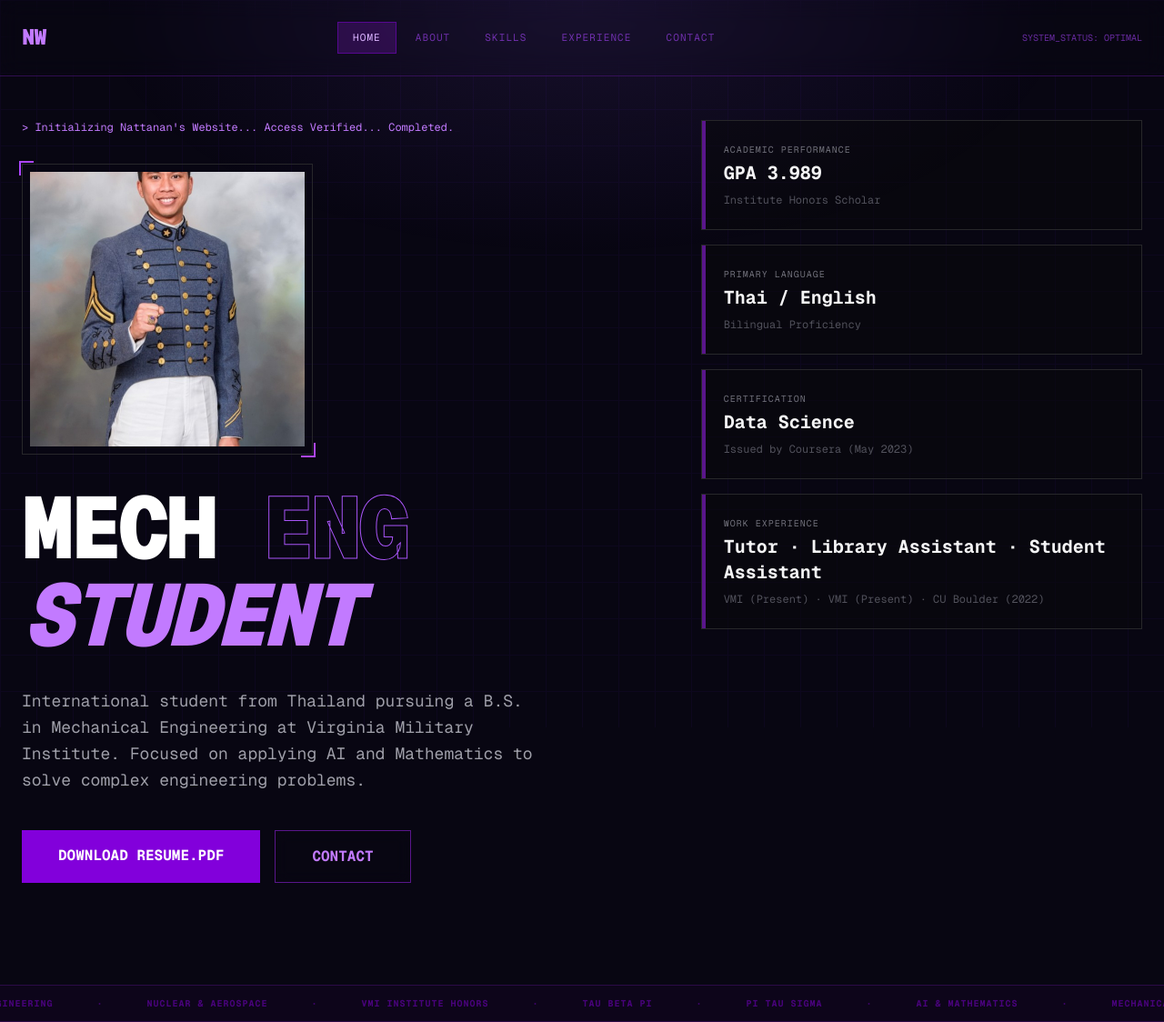
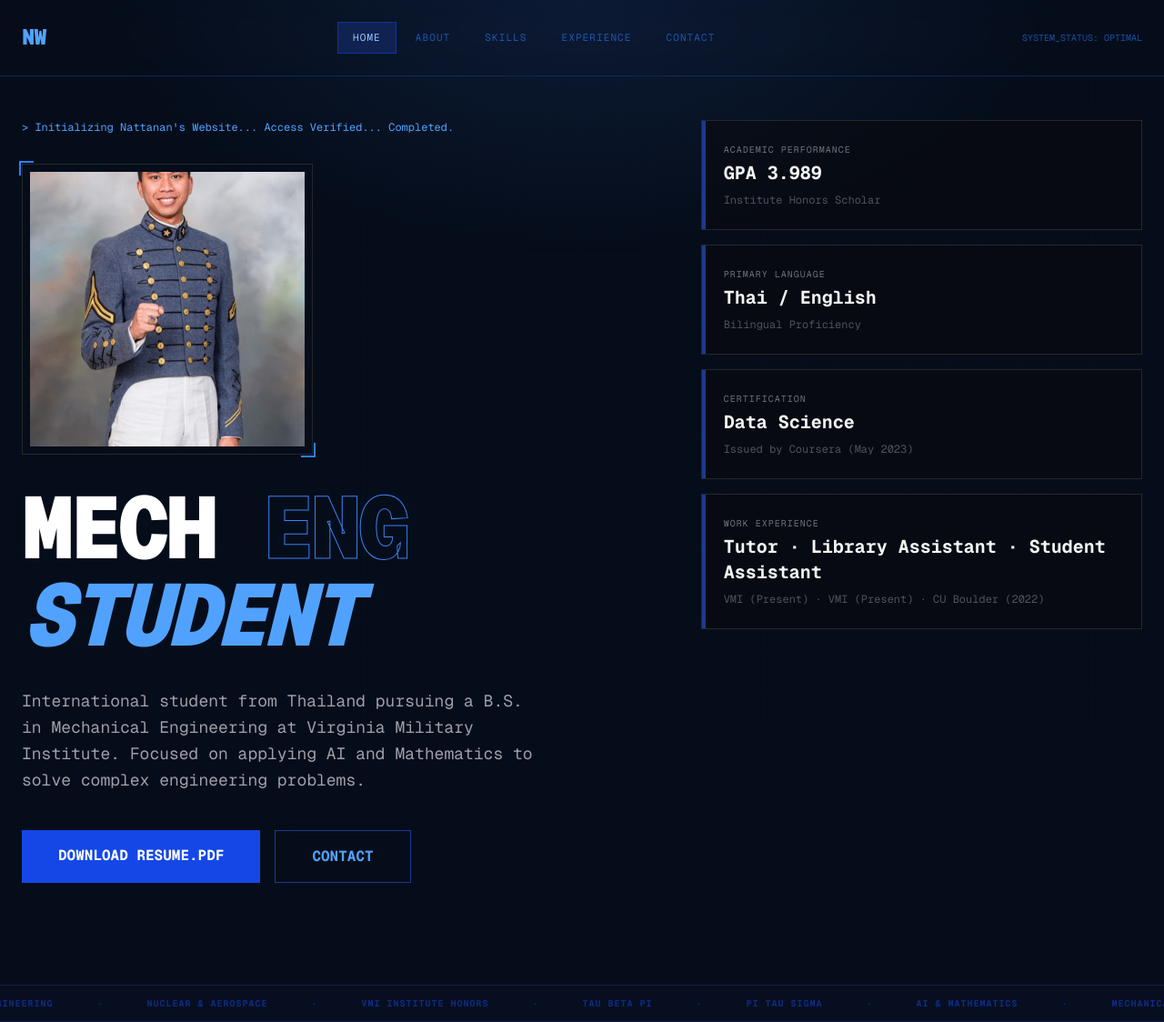
Before and after one commit to kafaak456-prog/nattanan-portfolio_101, a Next.js app: page / in a window 1280 px wide. Shown: the whole page at 91% size. Built offline with nearby package versions, Linux system fonts and the light colour scheme.

Commit message:
Change color scheme from purple to blue

```diff
--- a/app/page.tsx
+++ b/app/page.tsx
@@ -36,26 +36,26 @@ export default function Home() {
 ];
 
   return (
-    <main className="min-h-screen bg-[#080612] text-white font-mono selection:bg-purple-500/50 overflow-x-hidden">
+    <main className="min-h-screen bg-[#060d1a] text-white font-mono selection:bg-blue-500/50 overflow-x-hidden">
 
       {/* Animated Grid Background */}
       <div
         className="fixed inset-0 z-0 opacity-15"
         style={{
-          backgroundImage: `linear-gradient(#2e1065 1px, transparent 1px), linear-gradient(90deg, #2e1065 1px, transparent 1px)`,
+          backgroundImage: `linear-gradient(#0c1a3a 1px, transparent 1px), linear-gradient(90deg, #0c1a3a 1px, transparent 1px)`,
           backgroundSize: '40px 40px'
         }}
       />
 
-      {/* Purple ambient glow */}
+      {/* Blue ambient glow */}
       <div className="fixed inset-0 z-0 pointer-events-none"
-        style={{ background: 'radial-gradient(ellipse 60% 50% at 50% 0%, rgba(139,92,246,0.12) 0%, transparent 70%)' }} />
+        style={{ background: 'radial-gradient(ellipse 60% 50% at 50% 0%, rgba(59,130,246,0.12) 0%, transparent 70%)' }} />
 
       {/* NAV */}
-      <nav className="relative z-10 p-6 flex justify-between items-center max-w-7xl mx-auto border-b border-purple-900/50 backdrop-blur-md">
+      <nav className="relative z-10 p-6 flex justify-between items-center max-w-7xl mx-auto border-b border-blue-900/50 backdrop-blur-md">
         <div className="group cursor-crosshair">
-          <span className="text-purple-400 font-black tracking-tighter text-2xl group-hover:hidden">NW</span>
-          <span className="hidden group-hover:inline text-purple-300 font-black tracking-tighter text-2xl">NATTANAN_WEERAPONG</span>
+          <span className="text-blue-400 font-black tracking-tighter text-2xl group-hover:hidden">NW</span>
+          <span className="hidden group-hover:inline text-blue-300 font-black tracking-tighter text-2xl">NATTANAN_WEERAPONG</span>
         </div>
 
         {/* Nav links */}
@@ -66,8 +66,8 @@ export default function Home() {
               onClick={() => setActiveSection(s)}
               className={`px-4 py-2 uppercase tracking-widest transition-all ${
                 activeSection === s
-                  ? "text-purple-300 bg-purple-900/40 border border-purple-700/50"
-                  : "text-purple-500/60 hover:text-purple-300 hover:bg-purple-900/20 border border-transparent"
+                  ? "text-blue-300 bg-blue-900/40 border border-blue-700/50"
+                  : "text-blue-500/60 hover:text-blue-300 hover:bg-blue-900/20 border border-transparent"
               }`}
             >
               {s}
@@ -75,7 +75,7 @@ export default function Home() {
           ))}
         </div>
 
-        <div className="text-[10px] text-purple-500/70 animate-pulse">SYSTEM_STATUS: OPTIMAL</div>
+        <div className="text-[10px] text-blue-500/70 animate-pulse">SYSTEM_STATUS: OPTIMAL</div>
       </nav>
 
       {/* Mobile nav */}
@@ -86,8 +86,8 @@ export default function Home() {
             onClick={() => setActiveSection(s)}
             className={`px-3 py-1.5 text-[10px] uppercase tracking-widest whitespace-nowrap transition-all border ${
               activeSection === s
-                ? "text-purple-300 bg-purple-900/40 border-purple-700/50"
-                : "text-purple-600/60 border-transparent"
+                ? "text-blue-300 bg-blue-900/40 border-blue-700/50"
+                : "text-blue-600/60 border-transparent"
             }`}
           >
             {s}
@@ -102,12 +102,12 @@ export default function Home() {
           <div className="grid grid-cols-1 lg:grid-cols-12 gap-12">
             <div className="lg:col-span-7 space-y-10">
               <section>
-                <div className="text-purple-400 text-xs mb-8">
+                <div className="text-blue-400 text-xs mb-8">
                   {'>'} {text}<span className="animate-ping">_</span>
                 </div>
 
                 {/* Photo */}
-                <div className="relative w-64 h-64 md:w-80 md:h-80 mb-8 border border-zinc-800 p-2 group hover:border-purple-500/50 transition-colors">
+                <div className="relative w-64 h-64 md:w-80 md:h-80 mb-8 border border-zinc-800 p-2 group hover:border-blue-500/50 transition-colors">
                   <div className="w-full h-full relative overflow-hidden bg-zinc-950">
                     <Image
                       src="/Nattanan_Weerapong_Profile.jpg"
@@ -115,17 +115,17 @@ export default function Home() {
                       fill
                       className="object-cover transition-all duration-700 ease-in-out group-hover:scale-105"
                     />
-                    <div className="absolute inset-0 bg-gradient-to-t from-purple-950/60 to-transparent opacity-0 group-hover:opacity-100 transition-opacity" />
+                    <div className="absolute inset-0 bg-gradient-to-t from-blue-950/60 to-transparent opacity-0 group-hover:opacity-100 transition-opacity" />
                   </div>
-                  <div className="absolute -top-1 -left-1 w-4 h-4 border-t-2 border-l-2 border-purple-500"></div>
-                  <div className="absolute -bottom-1 -right-1 w-4 h-4 border-b-2 border-r-2 border-purple-500"></div>
+                  <div className="absolute -top-1 -left-1 w-4 h-4 border-t-2 border-l-2 border-blue-500"></div>
+                  <div className="absolute -bottom-1 -right-1 w-4 h-4 border-b-2 border-r-2 border-blue-500"></div>
                 </div>
 
                 <h1 className="text-6xl md:text-8xl font-black tracking-tighter uppercase leading-none mt-6">
                   Mech{' '}
-                  <span className="text-transparent" style={{ WebkitTextStroke: '1px #a855f7' }}>Eng</span>
+                  <span className="text-transparent" style={{ WebkitTextStroke: '1px #3b82f6' }}>Eng</span>
                   <br />
-                  <span className="text-purple-400 italic">Student</span>
+                  <span className="text-blue-400 italic">Student</span>
                 </h1>
 
                 <p className="mt-8 text-zinc-400 text-lg max-w-xl leading-relaxed">
@@ -138,13 +138,13 @@ export default function Home() {
                 <a
                   href="/Nattanan_Weerapong_Resume.pdf"
                   download="Nattanan_Weerapong_Resume.pdf"
-                  className="relative px-10 py-4 bg-purple-700 hover:bg-purple-500 text-white font-bold uppercase transition-all hover:shadow-[0_0_30px_#a855f7] active:scale-95 text-center"
+                  className="relative px-10 py-4 bg-blue-700 hover:bg-blue-500 text-white font-bold uppercase transition-all hover:shadow-[0_0_30px_#3b82f6] active:scale-95 text-center"
                 >
                   Download Resume.pdf
                 </a>
                 <a
                   href="mailto:weerapongn27@vmi.edu"
-                  className="px-10 py-4 border border-purple-900 hover:border-purple-400 text-purple-400 font-bold uppercase transition-all backdrop-blur-sm text-center"
+                  className="px-10 py-4 border border-blue-900 hover:border-blue-400 text-blue-400 font-bold uppercase transition-all backdrop-blur-sm text-center"
                 >
                   Contact
                 </a>
@@ -180,7 +180,7 @@ export default function Home() {
               <InfoCard title="// concentrations & minors">
                 <div className="flex flex-wrap gap-2 mt-1">
                   {["Nuclear Engineering", "Aerospace Engineering", "Mathematics (minor)", "Physics (minor)"].map(t => (
-                    <span key={t} className="px-3 py-1 text-[11px] uppercase tracking-wider border border-purple-800/60 text-purple-300 bg-purple-950/40">{t}</span>
+                    <span key={t} className="px-3 py-1 text-[11px] uppercase tracking-wider border border-blue-800/60 text-blue-300 bg-blue-950/40">{t}</span>
                   ))}
                 </div>
               </InfoCard>
@@ -208,11 +208,11 @@ export default function Home() {
                 <div key={s.name} className="space-y-2">
                   <div className="flex justify-between text-[12px]">
                     <span className="text-zinc-300">{s.name}</span>
-                    <span className="text-purple-400 font-mono">{s.pct}%</span>
+                    <span className="text-blue-400 font-mono">{s.pct}%</span>
                   </div>
                   <div className="h-[3px] bg-zinc-800 w-full overflow-hidden">
                     <div
-                      className="h-full bg-gradient-to-r from-purple-700 to-purple-400 transition-all duration-1000 ease-out"
+                      className="h-full bg-gradient-to-r from-blue-700 to-blue-400 transition-all duration-1000 ease-out"
                       style={{ width: barsAnimated ? `${s.pct}%` : '0%' }}
                     />
                   </div>
@@ -220,10 +220,10 @@ export default function Home() {
               ))}
             </div>
             <div className="mt-8">
-              <div className="text-[10px] text-purple-500/70 uppercase tracking-widest mb-4">// tools & software</div>
+              <div className="text-[10px] text-blue-500/70 uppercase tracking-widest mb-4">// tools & software</div>
               <div className="flex flex-wrap gap-2">
                 {["MATLAB", "Python", "SolidWorks", "Git", "Next.js", "Microsoft Office"].map(t => (
-                  <span key={t} className="px-3 py-1.5 text-[11px] uppercase tracking-wider border border-purple-800/50 text-purple-300 bg-purple-950/30 hover:border-purple-400 transition-colors cursor-default">{t}</span>
+                  <span key={t} className="px-3 py-1.5 text-[11px] uppercase tracking-wider border border-blue-800/50 text-blue-300 bg-blue-950/30 hover:border-blue-400 transition-colors cursor-default">{t}</span>
                 ))}
               </div>
             </div>
@@ -236,8 +236,8 @@ export default function Home() {
             <SectionHeader tag="03" title="Experience" />
             <div className="grid grid-cols-1 md:grid-cols-2 gap-8">
               <div>
-                <div className="text-[10px] text-purple-500/70 uppercase tracking-widest mb-6">// work history</div>
-                <div className="space-y-6 border-l border-purple-900/60 pl-6">
+                <div className="text-[10px] text-blue-500/70 uppercase tracking-widest mb-6">// work history</div>
+                <div className="space-y-6 border-l border-blue-900/60 pl-6">
                   <TimelineItem
                     active
                     role="Math, Physics & Chemistry Tutor"
@@ -261,7 +261,7 @@ export default function Home() {
                 </div>
               </div>
               <div>
-                <div className="text-[10px] text-purple-500/70 uppercase tracking-widest mb-6">// certifications & honors</div>
+                <div className="text-[10px] text-blue-500/70 uppercase tracking-widest mb-6">// certifications & honors</div>
                 <div className="space-y-3">
                   {[
                     { name: "Data Science Professional", issuer: "Coursera", date: "May 2023" },
@@ -269,13 +269,13 @@ export default function Home() {
                     { name: "Tau Beta Pi", issuer: "Engineering Honor Society", date: "Active" },
                     { name: "Pi Tau Sigma", issuer: "Mech. Eng. Honor Society", date: "Active" },
                   ].map((c) => (
-                    <div key={c.name} className="p-4 border border-zinc-800 bg-zinc-950/50 hover:border-purple-700/50 transition-colors group">
+                    <div key={c.name} className="p-4 border border-zinc-800 bg-zinc-950/50 hover:border-blue-700/50 transition-colors group">
                       <div className="flex justify-between items-start">
                         <div>
-                          <div className="text-sm font-bold text-zinc-100 group-hover:text-purple-300 transition-colors">{c.name}</div>
+                          <div className="text-sm font-bold text-zinc-100 group-hover:text-blue-300 transition-colors">{c.name}</div>
                           <div className="text-[11px] text-zinc-500 mt-1">{c.issuer}</div>
                         </div>
-                        <div className="text-[10px] text-purple-500 font-mono">{c.date}</div>
+                        <div className="text-[10px] text-blue-500 font-mono">{c.date}</div>
                       </div>
                     </div>
                   ))}
@@ -294,27 +294,27 @@ export default function Home() {
             </p>
             <div className="space-y-3">
               <a href="mailto:weerapongn27@vmi.edu"
-                className="flex items-center gap-4 p-5 border border-zinc-800 hover:border-purple-600/60 bg-zinc-950/50 transition-all group">
-                <div className="text-purple-400 text-xl w-8">✉</div>
+                className="flex items-center gap-4 p-5 border border-zinc-800 hover:border-blue-600/60 bg-zinc-950/50 transition-all group">
+                <div className="text-blue-400 text-xl w-8">✉</div>
                 <div>
                   <div className="text-[10px] text-zinc-500 uppercase tracking-widest mb-1">Email</div>
-                  <div className="text-sm text-zinc-100 group-hover:text-purple-300 transition-colors">weerapongn27@vmi.edu</div>
+                  <div className="text-sm text-zinc-100 group-hover:text-blue-300 transition-colors">weerapongn27@vmi.edu</div>
                 </div>
               </a>
               <a href="https://linkedin.com/in/nattanan-weerapong-b900a0275" target="_blank" rel="noopener noreferrer"
-                className="flex items-center gap-4 p-5 border border-zinc-800 hover:border-purple-600/60 bg-zinc-950/50 transition-all group">
-                <div className="text-purple-400 text-xl w-8">in</div>
+                className="flex items-center gap-4 p-5 border border-zinc-800 hover:border-blue-600/60 bg-zinc-950/50 transition-all group">
+                <div className="text-blue-400 text-xl w-8">in</div>
                 <div>
                   <div className="text-[10px] text-zinc-500 uppercase tracking-widest mb-1">LinkedIn</div>
-                  <div className="text-sm text-zinc-100 group-hover:text-purple-300 transition-colors">linkedin.com/in/nattanan-weerapong-b900a0275</div>
+                  <div className="text-sm text-zinc-100 group-hover:text-blue-300 transition-colors">linkedin.com/in/nattanan-weerapong-b900a0275</div>
                 </div>
               </a>
               <a href="/Nattanan_Weerapong_Resume.pdf" download
-                className="flex items-center gap-4 p-5 border border-purple-900 hover:border-purple-500 bg-purple-950/20 transition-all group">
-                <div className="text-purple-400 text-xl w-8">↓</div>
+                className="flex items-center gap-4 p-5 border border-blue-900 hover:border-blue-500 bg-blue-950/20 transition-all group">
+                <div className="text-blue-400 text-xl w-8">↓</div>
                 <div>
                   <div className="text-[10px] text-zinc-500 uppercase tracking-widest mb-1">Resume</div>
-                  <div className="text-sm text-zinc-100 group-hover:text-purple-300 transition-colors">Download PDF</div>
+                  <div className="text-sm text-zinc-100 group-hover:text-blue-300 transition-colors">Download PDF</div>
                 </div>
               </a>
             </div>
@@ -324,10 +324,10 @@ export default function Home() {
       </div>
 
       {/* Ticker */}
-      <div className="relative z-10 border-y border-purple-900/40 bg-purple-950/10 py-3 overflow-hidden mt-16">
+      <div className="relative z-10 border-y border-blue-900/40 bg-blue-950/10 py-3 overflow-hidden mt-16">
         <div className="flex whitespace-nowrap animate-marquee">
           {[1, 2, 3, 4].map((i) => (
-            <div key={i} className="flex space-x-12 px-6 text-purple-700/50 text-[10px] font-bold tracking-widest uppercase">
+            <div key={i} className="flex space-x-12 px-6 text-blue-700/50 text-[10px] font-bold tracking-widest uppercase">
               <span>Mechanical Engineering</span>
               <span>·</span>
               <span>Nuclear &amp; Aerospace</span>
@@ -353,17 +353,17 @@ export default function Home() {
 function SectionHeader({ tag, title }: { tag: string; title: string }) {
   return (
     <div className="flex items-center gap-4 mb-2">
-      <span className="text-[10px] text-purple-500 font-mono">{tag}</span>
+      <span className="text-[10px] text-blue-500 font-mono">{tag}</span>
       <h2 className="text-2xl font-black uppercase tracking-tight text-zinc-100">{title}</h2>
-      <div className="flex-1 h-px bg-purple-900/50" />
+      <div className="flex-1 h-px bg-blue-900/50" />
     </div>
   );
 }
 
 function InfoCard({ title, children }: { title: string; children: React.ReactNode }) {
   return (
-    <div className="p-5 border border-zinc-800 bg-zinc-950/50 hover:border-purple-800/50 transition-colors space-y-3">
-      <div className="text-[10px] text-purple-500/70 uppercase tracking-widest">{title}</div>
+    <div className="p-5 border border-zinc-800 bg-zinc-950/50 hover:border-blue-800/50 transition-colors space-y-3">
+      <div className="text-[10px] text-blue-500/70 uppercase tracking-widest">{title}</div>
       {children}
     </div>
   );
@@ -373,7 +373,7 @@ function InfoRow({ k, v, highlight }: { k: string; v: string; highlight?: boolea
   return (
     <div className="flex justify-between items-center py-2 border-b border-zinc-800/60 last:border-0 text-sm">
       <span className="text-zinc-500">{k}</span>
-      <span className={highlight ? "text-purple-400 font-bold" : "text-zinc-200"}>{v}</span>
+      <span className={highlight ? "text-blue-400 font-bold" : "text-zinc-200"}>{v}</span>
     </div>
   );
 }
@@ -383,9 +383,9 @@ function TimelineItem({ role, org, time, desc, active }: {
 }) {
   return (
     <div className="relative">
-      <div className={`absolute -left-[25px] top-1 w-2.5 h-2.5 rounded-full border-2 ${active ? "bg-purple-500 border-purple-500" : "bg-transparent border-purple-800"}`} />
+      <div className={`absolute -left-[25px] top-1 w-2.5 h-2.5 rounded-full border-2 ${active ? "bg-blue-500 border-blue-500" : "bg-transparent border-blue-800"}`} />
       <div className="text-sm font-bold text-zinc-100">{role}</div>
-      <div className="text-[11px] text-purple-400 font-mono mt-0.5">{org}</div>
+      <div className="text-[11px] text-blue-400 font-mono mt-0.5">{org}</div>
       <div className="text-[10px] text-zinc-600 mt-0.5 mb-2">{time}</div>
       <div className="text-xs text-zinc-400 leading-relaxed">{desc}</div>
     </div>
@@ -400,10 +400,10 @@ type DataPadProps = {
 
 function DataPad({ label, value, sub }: DataPadProps) {
   return (
-    <div className="group p-6 border border-zinc-800 bg-zinc-950/50 hover:border-purple-500/50 transition-all cursor-pointer relative overflow-hidden">
-      <div className="absolute top-0 left-0 w-1 h-full bg-purple-900 group-hover:bg-purple-500 transition-colors"></div>
+    <div className="group p-6 border border-zinc-800 bg-zinc-950/50 hover:border-blue-500/50 transition-all cursor-pointer relative overflow-hidden">
+      <div className="absolute top-0 left-0 w-1 h-full bg-blue-900 group-hover:bg-blue-500 transition-colors"></div>
       <div className="text-[10px] text-zinc-500 uppercase tracking-widest mb-1">{label}</div>
-      <div className="text-xl font-bold text-zinc-100 group-hover:text-purple-300 transition-colors">{value}</div>
+      <div className="text-xl font-bold text-zinc-100 group-hover:text-blue-300 transition-colors">{value}</div>
       {sub && <div className="text-xs text-zinc-600 mt-2">{sub}</div>}
     </div>
   );
```
